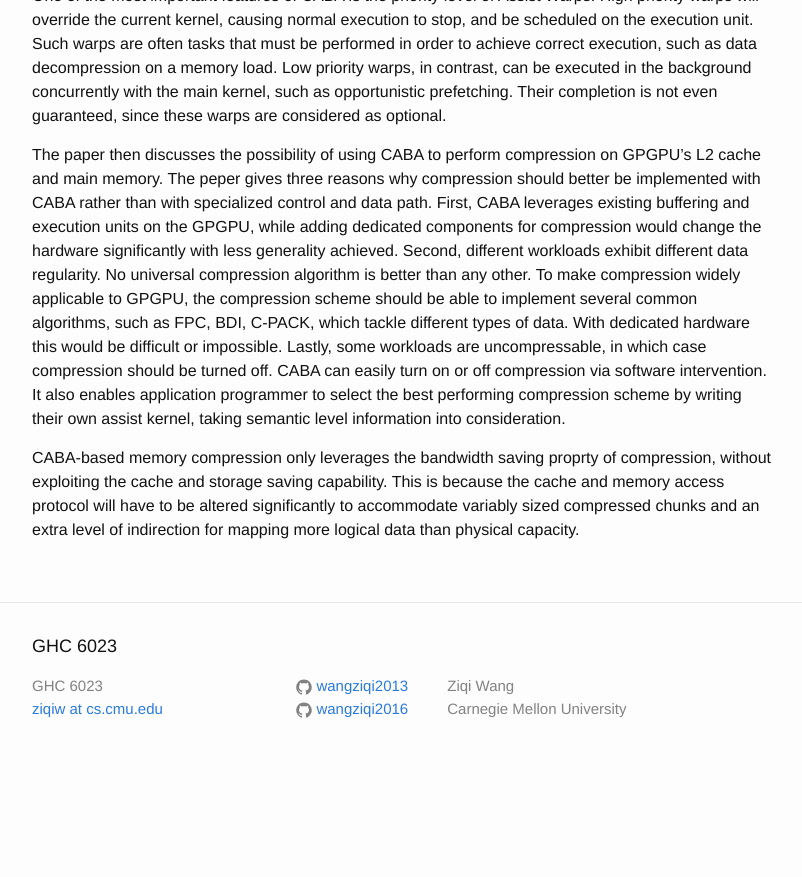
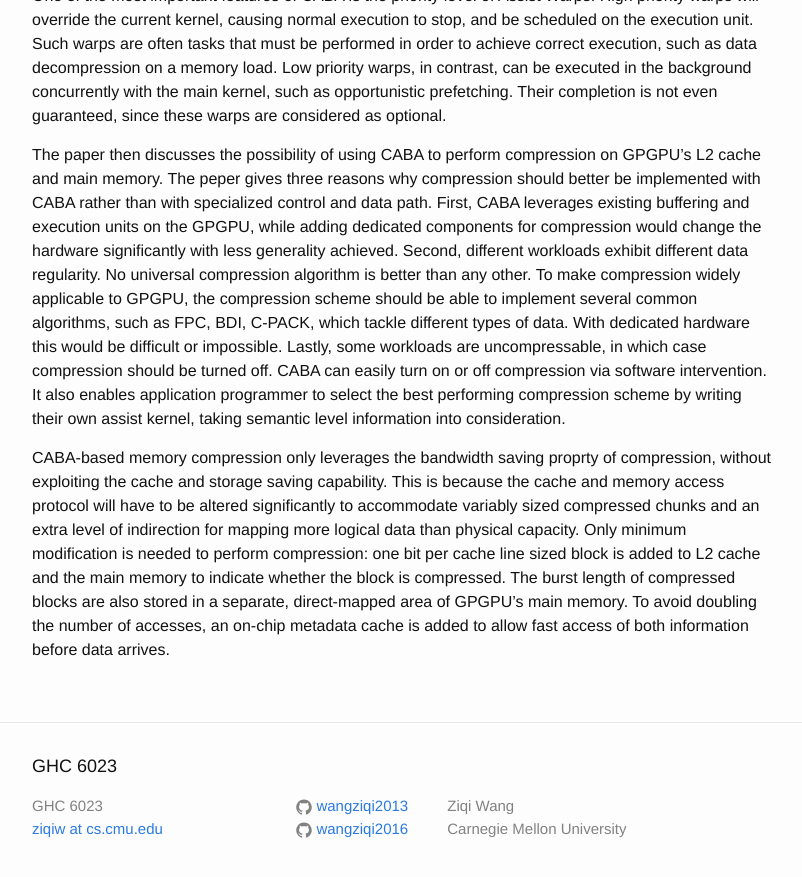
Before and after one commit to wangziqi2013/wangziqi2013.github.io, a Jekyll site: the page built from _posts/2020-07-28-caba.markdown, in a window 1280 px wide and 900 px high, scrolled down 1933 px. Shown: the top 877 px of the window, without its empty margins (238-1040 px from the left). Built offline with Jekyll 4.4.1, drawn with Linux system fonts in a browser that asks for light colours; before the commit the page ends 2713 px from its top, so only the background shows below that.

Commit message:
Adding metadata cache

```diff
--- a/_posts/2020-07-28-caba.markdown
+++ b/_posts/2020-07-28-caba.markdown
@@ -94,3 +94,8 @@ CABA-based memory compression only leverages the bandwidth saving proprty of com
 the cache and storage saving capability. This is because the cache and memory access protocol will have to be
 altered significantly to accommodate variably sized compressed chunks and an extra level of indirection for
 mapping more logical data than physical capacity.
+Only minimum modification is needed to perform compression: one bit per cache line sized block is added to L2 cache and
+the main memory to indicate whether the block is compressed. The burst length of compressed blocks are also stored
+in a separate, direct-mapped area of GPGPU's main memory.
+To avoid doubling the number of accesses, an on-chip metadata cache is added to allow fast access of both information
+before data arrives.
```
